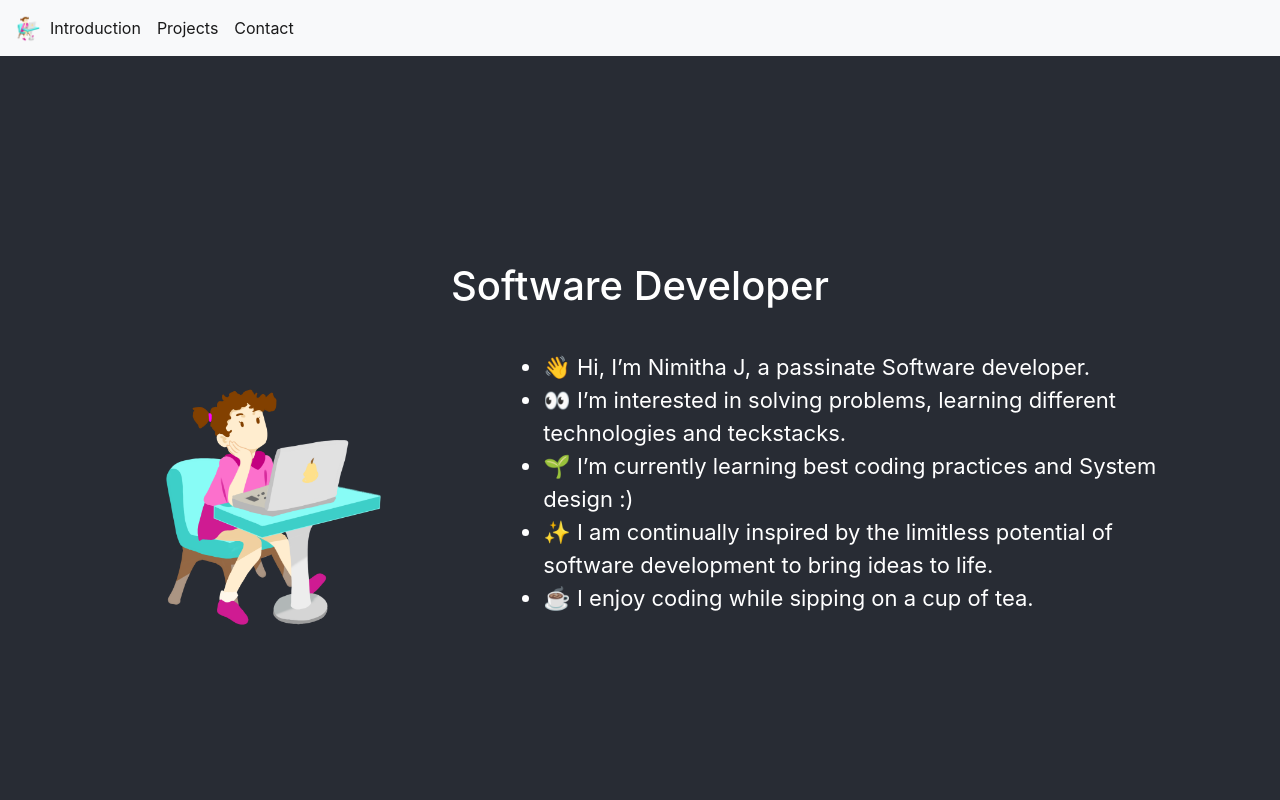
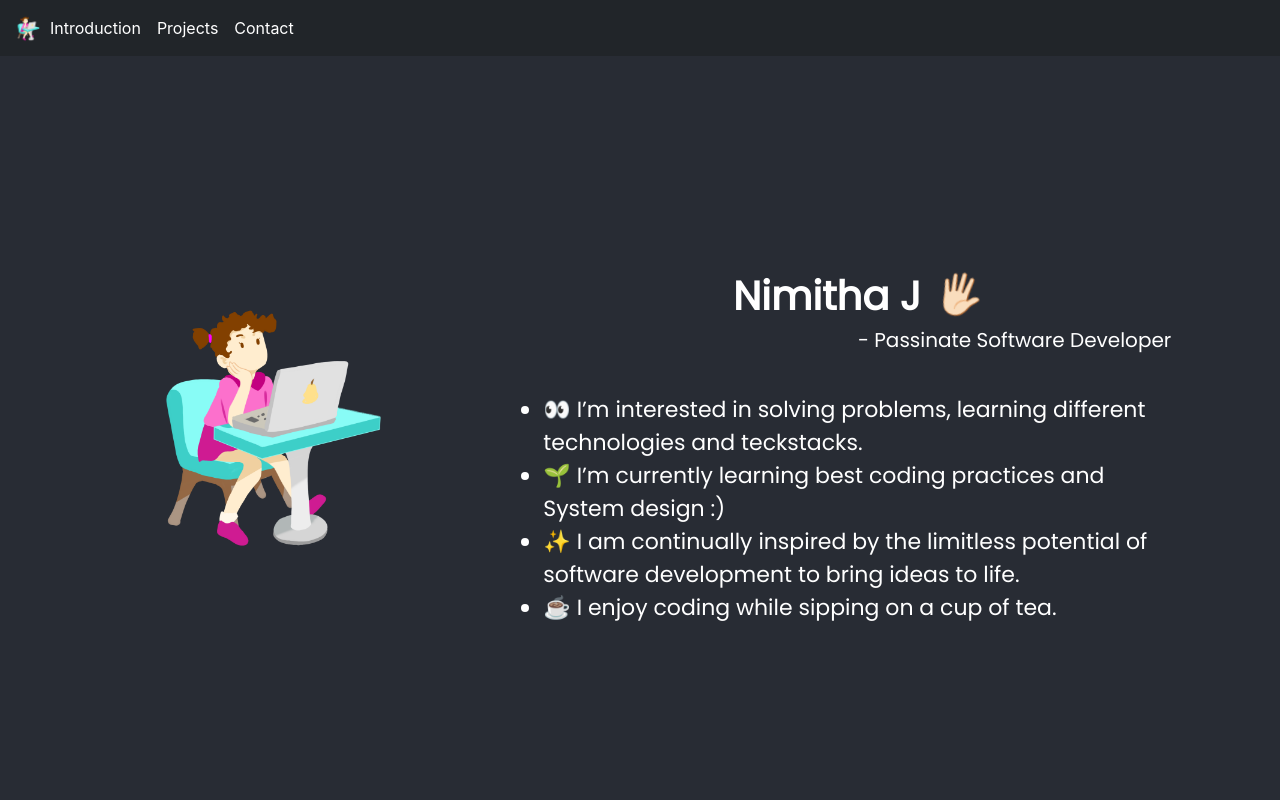
Before and after one commit to Nimitha-jagadeesha/Nimitha.J, a React (Create React App) app: page / in a window 1280 px wide. Shown: the top 800 px of the page. Built offline with nearby package versions, Linux system fonts and the light colour scheme.

Commit message:
Styles in Intro

```diff
--- a/public/index.html
+++ b/public/index.html
@@ -8,6 +8,7 @@
   <meta name="theme-color" content="#000000" />
   <meta name="description" content="Portfolio" />
   <link rel="apple-touch-icon" href="%PUBLIC_URL%/favicon.png" />
+  <link href="https://fonts.googleapis.com/css2?family=Poppins&display=swap" rel="stylesheet">
   <!--
       manifest.json provides metadata used when your web app is installed on a
       user's mobile device or desktop. See https://developers.google.com/web/fundamentals/web-app-manifest/
--- a/src/App.css
+++ b/src/App.css
@@ -2,38 +2,100 @@
   height: 40vmin;
   pointer-events: none;
 }
+
 @media (prefers-reduced-motion: no-preference) {
   .App-logo {
     animation: App-logo-spin infinite 20s linear;
   }
 }
+.heading{
+  font-weight: bold;
+}
+.tagline{
+  text-align: right;
+}
+.wave {
+  animation-name: wave-animation;
+  /* Refers to the name of your @keyframes element below */
+  animation-duration: 2.5s;
+  /* Change to speed up or slow down */
+  animation-iteration-count: infinite;
+  /* Never stop waving :) */
+  transform-origin: 70% 70%;
+  /* Pivot around the bottom-left palm */
+  display: inline-block;
+}
 
-.App{
+@keyframes wave-animation {
+  0% {
+    transform: rotate(0.0deg)
+  }
+
+  10% {
+    transform: rotate(14.0deg)
+  }
+
+  /* The following five values can be played with to make the waving more or less extreme */
+  20% {
+    transform: rotate(-8.0deg)
+  }
+
+  30% {
+    transform: rotate(14.0deg)
+  }
+
+  40% {
+    transform: rotate(-4.0deg)
+  }
+
+  50% {
+    transform: rotate(10.0deg)
+  }
+
+  60% {
+    transform: rotate(0.0deg)
+  }
+
+  /* Reset for the last half to pause */
+  100% {
+    transform: rotate(0.0deg)
+  }
+}
+
+.App {
   background-color: #282c34;
   min-height: 100vh;
   display: flex;
   flex-direction: column;
   align-items: center;
   justify-content: center;
+  font-family: 'Poppins', sans-serif;
   font-size: calc(10px + 1.5vmin);
   overflow: hidden;
   color: white;
 }
-.Projects{
+
+.Projects {
+  font-family: 'Poppins', sans-serif;
   padding: 15px;
   overflow: hidden;
 }
-.Coding{
-    overflow: hidden;
+
+.Coding {
+  font-family: 'Poppins', sans-serif;
+  overflow: hidden;
 }
-.Contact{
+
+.Contact {
+  font-family: 'Poppins', sans-serif;
   background-color: #282c34;
   overflow: hidden;
   color: white;
   padding: 20px;
+}
 
-}
 .App-link {
+  font-family: 'Poppins', sans-serif;
   color: #284d57;
 }
 
@@ -41,6 +103,7 @@
   from {
     transform: rotate(0deg);
   }
+
   to {
     transform: rotate(360deg);
   }
--- a/src/Introduction.js
+++ b/src/Introduction.js
@@ -1,16 +1,14 @@
 export default function Introduction() {
     return (
         <div className="App" id="Intro">
-            <header className="App-header">
-                <h1>Software Developer</h1>
-            </header>
-            <br />
             <div className="row">
                 <div className='col-md-3 col-9 offset-2 offset-md-1' data-aos="zoom-in" data-aos-duration="2000">
                     <img src={process.env.PUBLIC_URL + "favicon.png"} height={300} alt="Dream->code->Achieve" />
                 </div>
                 <ul className="col-md-6 col-10 offset-1" data-aos="fade-up" data-aos-duration="2000">
-                    <li>👋 Hi, I’m Nimitha J, a passinate Software developer.</li>
+                    <h1 className="text-center heading">Nimitha J  <span class="wave">🖐🏻</span> </h1>
+                    <h5 className="tagline"> - Passinate Software Developer</h5>
+                    <br/>
                     <li>👀 I’m interested in solving problems, learning different technologies and teckstacks.</li>
                     <li>🌱 I’m currently learning best coding practices and System design :)</li>
                     <li>✨ I am continually inspired by the limitless potential of software development to bring ideas to life.</li>
--- a/src/Navigation.js
+++ b/src/Navigation.js
@@ -1,6 +1,6 @@
 export default function Navigation() {
     return (
-        <nav class="navbar navbar-expand-lg navbar-light bg-light">
+        <nav class="navbar navbar-expand-lg navbar-dark bg-dark">
         <div class="container-fluid">
         <img src={process.env.PUBLIC_URL + "favicon.png"} height={30} alt="Dream->code->Achieve" />
             <button type="button" class="navbar-toggler" data-bs-toggle="collapse" data-bs-target="#navbarCollapse">
```
